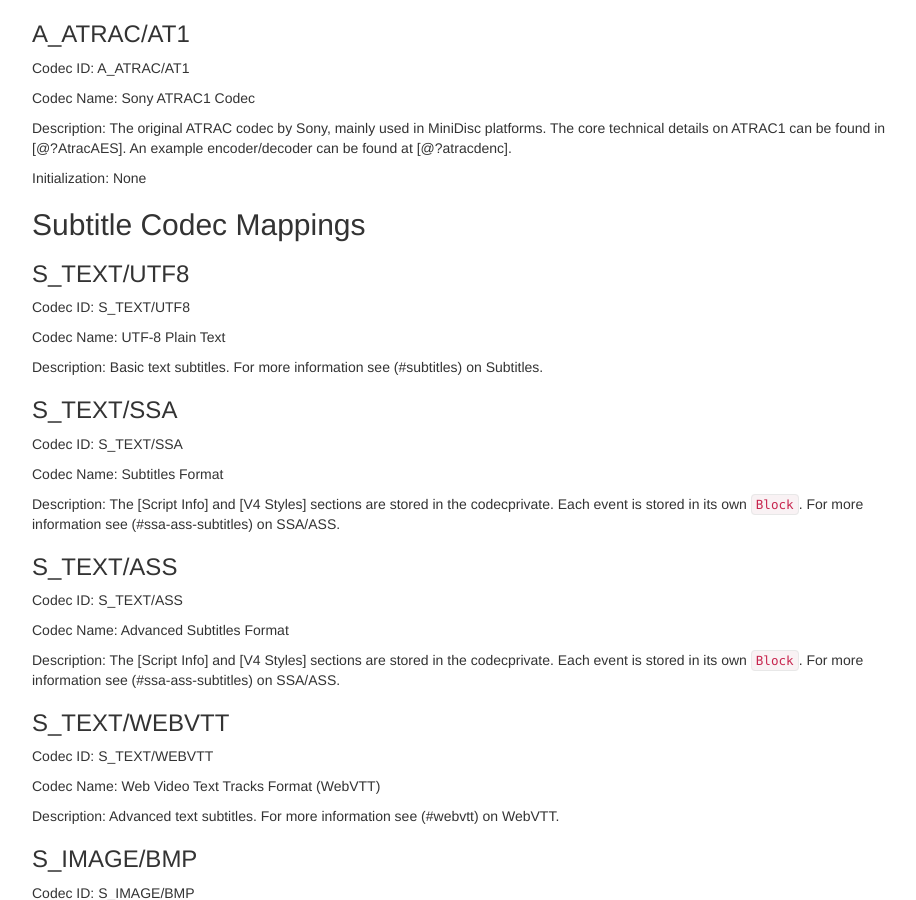
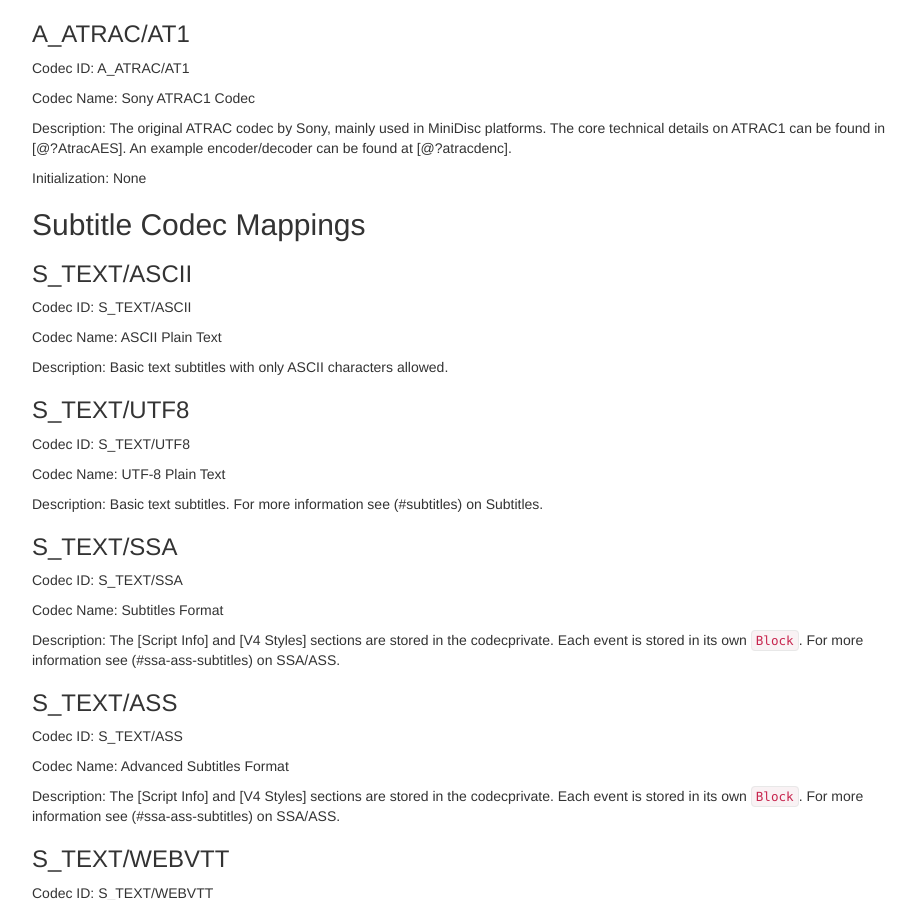
Before and after one commit to ietf-wg-cellar/matroska-specification, a Jekyll site: the page built from codec_specs.md, in a window 1280 px wide and 900 px high, scrolled down 14182 px. Shown: the whole window, without its empty margins (273-1189 px from the left). Built offline with Jekyll 4.4.1, drawn with Linux system fonts in a browser that asks for light colours; our own code applies the rules of GitHub Pages for plain Markdown files.

Commit message:
Add S_TEXT/ASCII
As found in https://haali.net/mkv/codecs.pdf and libavformat and VLC

```diff
--- a/codec_specs.md
+++ b/codec_specs.md
@@ -835,6 +835,14 @@
 
 ## Subtitle Codec Mappings
 
+### S_TEXT/ASCII
+
+Codec ID: S_TEXT/ASCII
+
+Codec Name: ASCII Plain Text
+
+Description: Basic text subtitles with only ASCII characters allowed.
+
 ### S_TEXT/UTF8
 
 Codec ID: S_TEXT/UTF8
```
